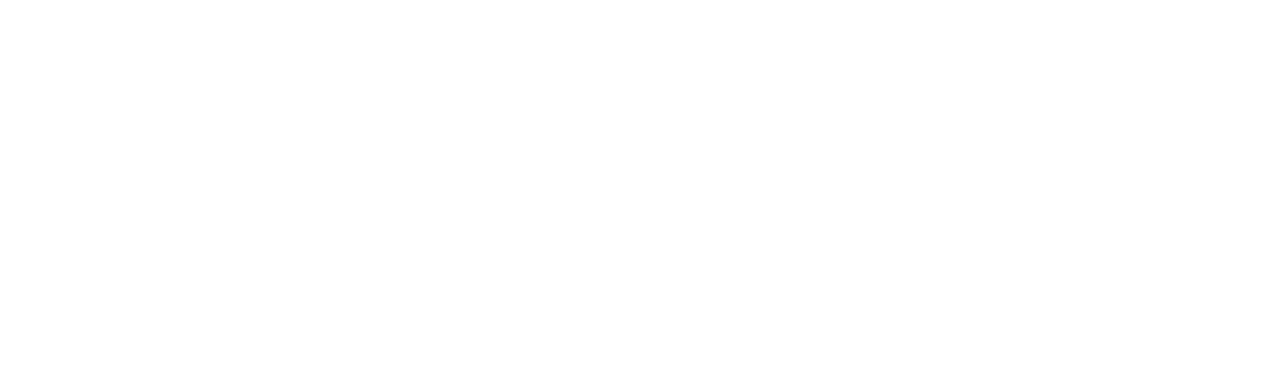
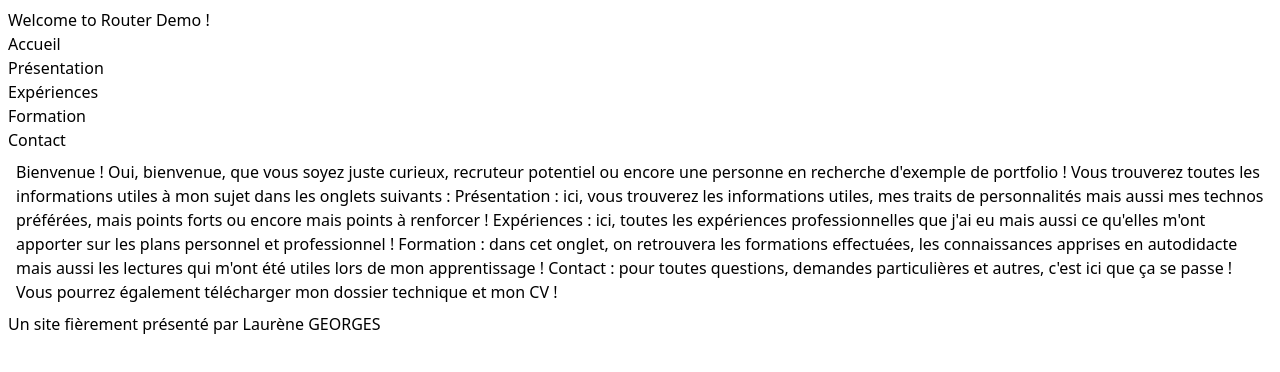
Before and after one commit to Nyviii70/Portfolio, an Angular app: page / in a window 1280 px wide. Shown: the top 372 px of the page. Built offline with nearby package versions, Linux system fonts and the light colour scheme.

Commit message:
tailwind added

```diff
--- a/package.json
+++ b/package.json
@@ -33,6 +33,7 @@
     "karma-coverage": "~2.2.0",
     "karma-jasmine": "~5.0.0",
     "karma-jasmine-html-reporter": "~1.7.0",
+    "tailwindcss": "^3.1.3",
     "typescript": "~4.7.2"
   }
 }
--- a/src/app/app.component.css
+++ b/src/app/app.component.css
@@ -0,0 +1,7 @@
+@import "tailwindcss/base";
+@import "tailwindcss/components";
+@import "tailwindcss/utilities";
+
+@tailwind base;
+@tailwind components;
+@tailwind utilities;
--- a/src/app/app.component.html
+++ b/src/app/app.component.html
@@ -1,3 +1,31 @@
-<section class="h-screen w-screen">
-  <router-outlet></router-outlet>
-</section>
+<header>
+  <h1>Welcome to Router Demo !</h1>
+  <nav>
+    <ul>
+        <li>
+            <a routerLink="//">Accueil</a>
+        </li>
+        <li>
+            <a routerLink="/presentation/">Présentation</a>
+        </li>
+        <li>
+            <a routerLink="/experience/">Expériences</a>
+        </li>
+        <li>
+            <a routerLink="/formation/">Formation</a>
+        </li>
+        <li>
+        <a routerLink="/contact/">Contact</a>
+      </li>
+    </ul>
+  </nav>
+ </header>
+ <body>
+  <main>
+    <router-outlet></router-outlet>
+    <!-- Component will be inserted here! -->
+  </main>
+</body>
+<footer>
+  <p>Un site fièrement présenté par Laurène GEORGES</p>
+</footer>
--- a/src/app/contact/contact.component.html
+++ b/src/app/contact/contact.component.html
@@ -1 +1 @@
-<p>contact works!</p>
+<p>contact </p>
--- a/src/app/home/home.component.html
+++ b/src/app/home/home.component.html
@@ -4,6 +4,14 @@
 
     </head>
     <body>
+        Bienvenue !
 
+Oui, bienvenue, que vous soyez juste curieux, recruteur potentiel ou encore une personne en recherche d'exemple de portfolio !
+
+Vous trouverez toutes les informations utiles à mon sujet dans les onglets suivants :
+Présentation : ici, vous trouverez les informations utiles, mes traits de personnalités mais aussi mes technos préférées, mais points forts ou encore mais points à renforcer !
+Expériences : ici, toutes les expériences professionnelles que j'ai eu mais aussi ce qu'elles m'ont apporter sur les plans personnel et professionnel !
+Formation : dans cet onglet, on retrouvera les formations effectuées, les connaissances apprises en autodidacte mais aussi les lectures qui m'ont été utiles lors de mon apprentissage !
+Contact : pour toutes questions, demandes particulières et autres, c'est ici que ça se passe ! Vous pourrez également télécharger mon dossier technique et mon CV !
     </body>
 </html>
--- /dev/null
+++ b/tailwind.config.js
@@ -0,0 +1,8 @@
+/** @type {import('tailwindcss').Config} */
+module.exports = {
+  content: ["./src/**/*.{html, ts}"],
+  theme: {
+    extend: {},
+  },
+  plugins: [],
+}
```
Also changed, not shown: 1 other file (tests, documents, lock files or other folders).
